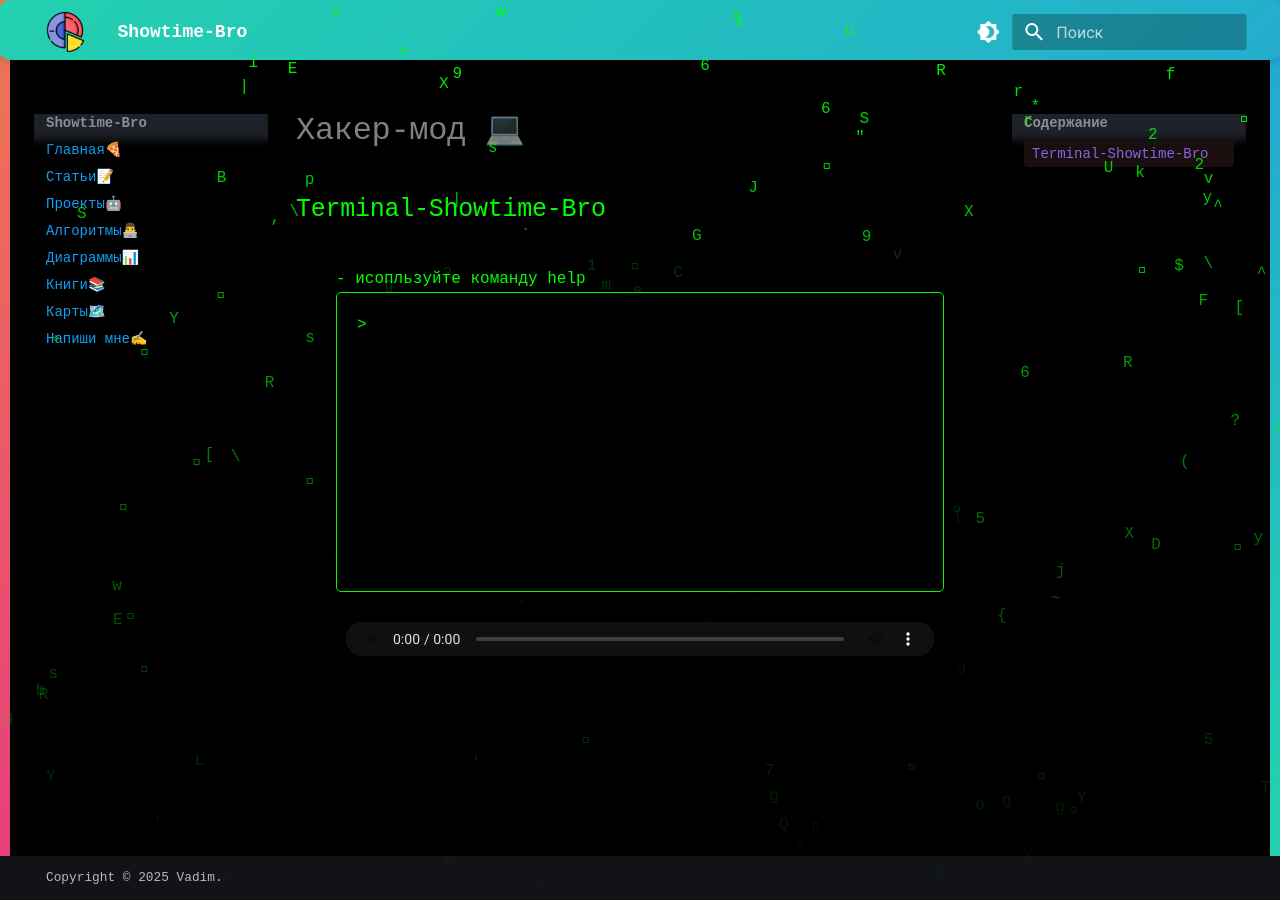
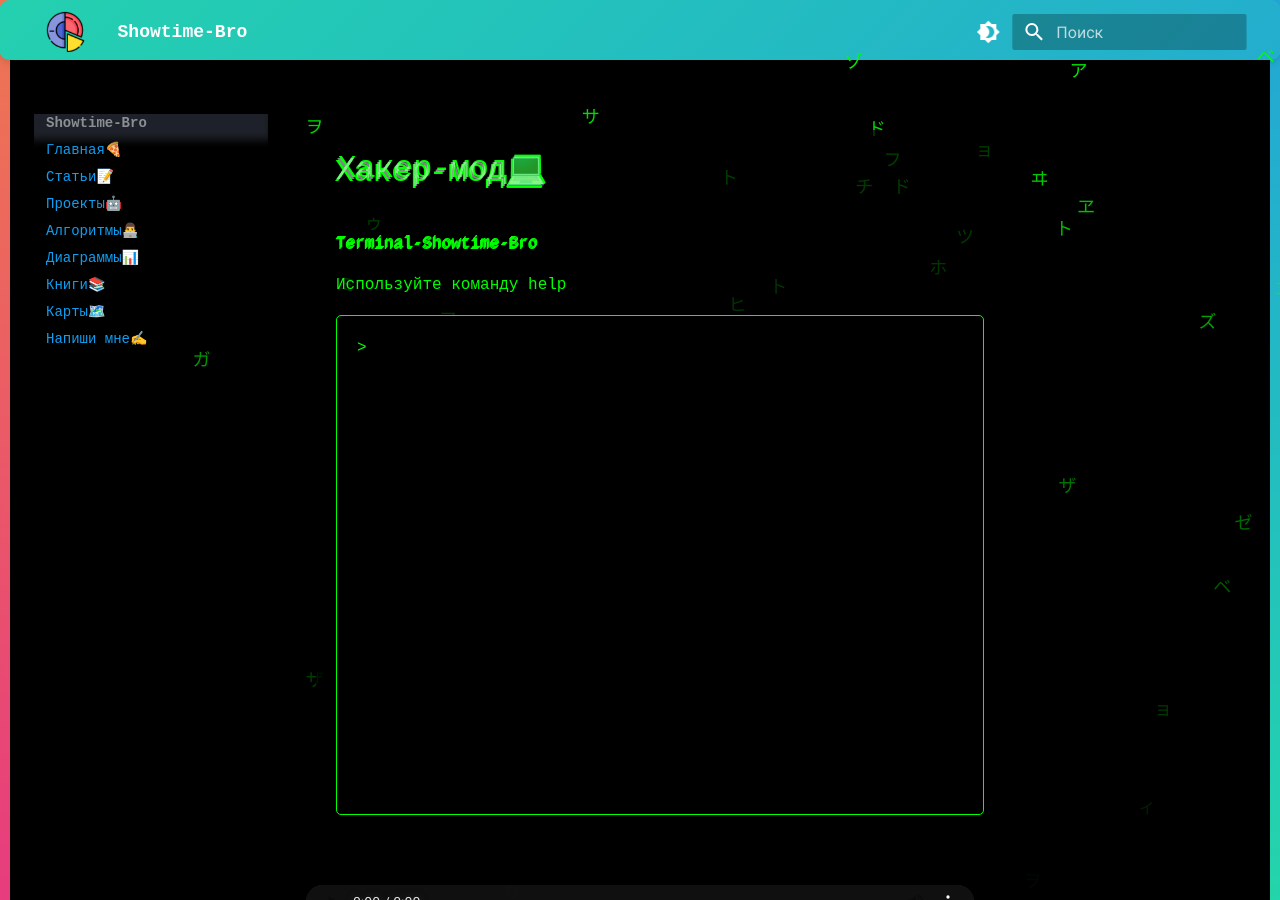
Before and after one commit to Showtimeeee/mkdocs-show-website, an MkDocs documentation site: the page built from docs/hacking/hacking.md, in a window 1280 px wide. Built offline with MkDocs 1.6.1 and Material for MkDocs 9.7.7, drawn with Linux system fonts in a browser that asks for light colours; some of the changed lines change nothing that is shown.

Commit message:
Update hacking.md

```diff
--- a/docs/hacking/hacking.md
+++ b/docs/hacking/hacking.md
@@ -1,15 +1,18 @@
-# Хакер-мод 💻
-
-## Terminal-Showtime-Bro
-
+<!DOCTYPE html>
+<html lang="en">
+<head>
+<meta charset="UTF-8">
+<meta name="viewport" content="width=device-width, initial-scale=1.0">
+<title>Hacker Mode</title>
 <style>
-  /* Стили для эффекта Матрицы */
   body {
     background: black;
     color: lime;
-    font-family: monospace;
+    font-family: 'Courier New', Courier, monospace;
     margin: 0;
     overflow: hidden;
+    display: flex;
+    height: 100vh;
   }
 
   #matrix-effect {
@@ -19,17 +22,18 @@
     width: 100%;
     height: 100%;
     z-index: 9999;
-    pointer-events: none; /* Чтобы клики проходили сквозь эффект */
+    pointer-events: none;
+    clip-path: inset(50px 0 0 0); /* Prevent symbols from overlapping the top panel */
   }
 
   .matrix-char {
     position: absolute;
-    color: lime;
-    font-family: monospace;
-    font-size: 16px;
-    user-select: none; /* Запрет выделения текста */
+    font-family: 'Courier New', Courier, monospace;
+    font-size: 18px;
+    user-select: none;
     animation: fall linear infinite;
     opacity: 0.8;
+    color: lime;
   }
 
   @keyframes fall {
@@ -43,17 +47,17 @@
     }
   }
 
-  /* Стили для основного контента */
   .content {
     position: relative;
     z-index: 10000;
     padding: 20px;
-    background: rgba(0, 0, 0, 0.7); /* Полупрозрачный фон для текста */
+    background: rgba(0, 0, 0, 0.7);
     border-radius: 10px;
     margin: 20px;
-  }
+    max-width: 1200px; /* ← Добавьте это для ограничения ширины */
+    width: 100%; /* ← Или это для процентной ширины */
+}
 
-  /* Стили для аудиоплеера */
   audio {
     width: 100%;
     margin-top: 20px;
@@ -68,17 +72,16 @@
 
   audio::-webkit-media-controls-play-button,
   audio::-webkit-media-controls-mute-button {
-    filter: invert(1); /* Инвертировать цвет кнопок для лучшей видимости */
+    filter: invert(1);
   }
 
-  /* Стили для терминала */
   #terminal {
     background: black;
     color: lime;
-    font-family: monospace;
+    font-family: 'Courier New', Courier, monospace;
     padding: 20px;
     border-radius: 5px;
-    height: 300px;
+    height: 500px; /* Increased height for a more rectangular shape */
     overflow-y: auto;
     border: 1px solid lime;
     position: relative;
@@ -94,18 +97,41 @@
     background: transparent;
     border: none;
     color: lime;
-    font-family: monospace;
+    font-family: 'Courier New', Courier, monospace;
     outline: none;
     width: 80%;
-    padding-left: 5px; /* Добавляем отступ для текста */
+    padding-left: 5px;
+  }
+
+  @keyframes glitch {
+    0%, 100% {
+      text-shadow: 0.05em 0 0 lime, -0.05em 0 0 lime;
+    }
+    20% {
+      text-shadow: 0.05em 0 0 lime, -0.05em -0.05em 0 lime;
+    }
+    40% {
+      text-shadow: 0.05em -0.05em 0 lime, -0.05em 0.05em 0 lime;
+    }
+    60% {
+      text-shadow: 0.05em 0.05em 0 lime, -0.05em 0 0 lime;
+    }
+    80% {
+      text-shadow: 0.05em 0 0 lime, -0.05em -0.05em 0 lime;
+    }
+  }
+
+  .glitch {
+    animation: glitch 0.2s infinite;
   }
 </style>
+</head>
+<body>
 <div id="matrix-effect"></div>
 <div class="content">
-
-- исопльзуйте команду help
-
-
+  <h1 class="glitch">Хакер-мод💻</h1>
+  <span class="glitch">Terminal-Showtime-Bro</span>
+  <p>Используйте команду help</p>
   <div id="terminal">
     <div id="terminal-output"></div>
     <div>
@@ -113,59 +139,49 @@
       <input id="terminal-input" autofocus>
     </div>
   </div>
-
+</div>
 
 <script>
-  // Скрипт для эффекта Матрицы
   const matrixEffect = document.getElementById('matrix-effect');
+  const matrixChars = 'アァカサタナハマヤャラザワガザダバパイィキシチニヒミリヰギジヂビピウゥクスツヌフムユュルグズブプエェケセテネヘメレヱゲゼデベペオォコソトノホモヨョロヲゴゾドボポヴッン';
 
   function createMatrixChar() {
     const char = document.createElement('div');
     char.className = 'matrix-char';
-    char.textContent = String.fromCharCode(Math.random() * 128); // Случайный символ
-    char.style.left = `${Math.random() * 100}vw`; // Случайная горизонтальная позиция
-    char.style.animationDuration = `${Math.random() * 2 + 1}s`; // Случайная скорость
-    char.style.opacity = Math.random() * 0.8 + 0.2; // Случайная прозрачность
+    char.textContent = matrixChars[Math.floor(Math.random() * matrixChars.length)];
+    char.style.left = `${Math.random() * 100}vw`;
+    char.style.animationDuration = `${Math.random() * 3 + 2}s`;
+    char.style.animationDelay = `${Math.random() * 5}s`;
     matrixEffect.appendChild(char);
 
-    // Удаление символа после завершения анимации
     char.addEventListener('animationend', () => {
       char.remove();
     });
   }
 
-  // Запуск эффекта
   function startMatrixEffect() {
-    setInterval(createMatrixChar, 30); // Создаем новый символ каждые 30 мс
+    setInterval(createMatrixChar, 50);
   }
 
-  // Остановка эффекта
   function stopMatrixEffect() {
-    matrixEffect.innerHTML = ''; // Очищаем контейнер
+    matrixEffect.innerHTML = '';
   }
 
-  // Запуск эффекта при загрузке страницы
   startMatrixEffect();
 
-  // Остановка эффекта при переходе на другую страницу
   window.addEventListener('beforeunload', stopMatrixEffect);
 
-  // Скрипт для терминала
   const terminalInput = document.getElementById('terminal-input');
   const terminalOutput = document.getElementById('terminal-output');
 
-  // Устанавливаем фокус на поле ввода при загрузке страницы
   terminalInput.focus();
 
-  // Перехватываем все нажатия клавиш
   document.addEventListener('keydown', (e) => {
-    // Если поле ввода не в фокусе, устанавливаем фокус на него
     if (document.activeElement !== terminalInput) {
       terminalInput.focus();
     }
   });
 
-  // Обработка ввода команды
   terminalInput.addEventListener('keydown', (e) => {
     if (e.key === 'Enter') {
       const command = terminalInput.value.trim();
@@ -173,69 +189,99 @@
         terminalOutput.innerHTML += `<div>> ${command}</div>`;
         handleCommand(command);
         terminalInput.value = '';
-        terminalOutput.scrollTop = terminalOutput.scrollHeight; // Прокрутка вниз
+        terminalOutput.scrollTop = terminalOutput.scrollHeight;
       }
     }
   });
 
   function handleCommand(command) {
-  let output = '';
-  switch (command.toLowerCase()) {
-    case 'help':
-      output = `Доступные команды:
+    let output = '';
+    switch (command.toLowerCase()) {
+      case 'help':
+        output = `Доступные команды:
 - clear: Очистить терминал
 - about: Информация о проекте
 - hack: Запустить процесс взлома
-- admin: Код доступа к admin
+- admin: Получить доступ к админке
 - ip: Показать ваш IP-адрес
 - encrypt: Зашифровать данные
 - decrypt: Расшифровать данные
 - ping: Проверить соединение
-- exit: Закрыть терминал
 - sudo: Получить root-доступ
-- hackThePen: Взломать об`;
-      break;
-    case 'clear':
-      terminalOutput.innerHTML = '';
-      return;
-    case 'about':
-      output = 'Хакер-мод v1.6\n Веб-приложение v3.1';
-      break;
-    case 'hack':
-      output = 'Запуск процесса взлома...\nВзлом завершен!';
-      break;
-    case 'admin':
-      output = `01010100 01101000 01100101 00100000 01001101 01100001 01110100 01110010 01101001 01111000 00100000 01101001 01110011 00100000 01100101 01110110 01100101 01110010 01111001 01110111 01101000 01100101 01110010 01100101`;
-      break;
-    case 'ip':
-      output = 'Ваш IP-адрес: 127.0.0.1';
-      break;
-    case 'encrypt':
-      output = 'Данные зашифрованы: X5gH$2kL@9qW';
-      break;
-    case 'decrypt':
-      output = 'Данные расшифрованы: Hello, World!';
-      break;
-    case 'ping':
-      output = 'Pinging 8.8.8.8...\nОтвет от 8.8.8.8: время=10мс';
-      break;
-    case 'exit':
-      output = 'Закрытие терминала...\nТерминал нельзя закрыть!)';
-      break;
-    case 'sudo':
-      output = 'Ошибка: недостаточно прав. Обратитесь к admin.';
-      break;
-    case 'hackThePen':
-      output = 'Запуск глобального взлома...\nВзлом завершен!';
-      break;
-    default:
-      output = `Ошибка: команда "${command}" не найдена. Введите "help" для списка команд.`;
+- sql: Выполнить SQL-инъекцию
+- scan: Сканировать порты
+- brute: Запустить brute force атаку
+- ddos: Запустить DDoS атаку
+- bypass: Обойти защиту
+- hacktheworld: Взломать весь мир`;
+        break;
+      case 'clear':
+        terminalOutput.innerHTML = '';
+        return;
+      case 'about':
+        output = 'Terminal-Showtime-Bro v1.6\nВеб-приложение v3.1';
+        break;
+      case 'hack':
+        output = 'Запуск процесса взлома...\nВзлом завершен!';
+        break;
+      case 'admin':
+        output = 'Поиск уязвимостей в админке...\nДоступ получен: admin:password123';
+        break;
+      case 'ip':
+        output = 'Ваш IP-адрес: 127.0.0.1';
+        break;
+      case 'encrypt':
+        output = 'Данные зашифрованы: X5gH$2kL@9qW';
+        break;
+      case 'decrypt':
+        output = 'Данные расшифрованы: Hello, World!';
+        break;
+      case 'ping':
+        output = 'Pinging 8.8.8.8...\nОтвет от 8.8.8.8: время=10мс';
+        break;
+      case 'sudo':
+        output = 'Ошибка: недостаточно прав. Обратитесь к admin.';
+        break;
+      case 'sql':
+        output = 'Выполнение SQL-инъекции...\nУспешно! Данные извлечены: users table';
+        break;
+      case 'scan':
+        output = 'Сканирование портов...\nОткрытые порты: 22 (SSH), 80 (HTTP), 443 (HTTPS)';
+        break;
+      case 'brute':
+        output = 'Запуск brute force атаки...\nПароль подобран: qwerty123';
+        break;
+      case 'ddos':
+        output = 'Запуск DDoS атаки...\nСервер недоступен!';
+        break;
+      case 'bypass':
+        output = 'Попытка обхода защиты...\nЗащита успешно обойдена!';
+        break;
+      case 'hacktheworld':
+        output = 'Запуск глобального взлома...\nВзлом завершен! Мир теперь ваш!';
+        break;
+      default:
+        output = `Ошибка: команда "${command}" не найдена. Введите "help" для списка команд.`;
+    }
+    simulateTyping(output);
   }
-  terminalOutput.innerHTML += `<div>${output}</div>`;
-}
+
+  function simulateTyping(output) {
+    let i = 0;
+    const interval = setInterval(() => {
+      terminalOutput.innerHTML += output[i++];
+      terminalOutput.scrollTop = terminalOutput.scrollHeight;
+      if (i >= output.length) {
+        clearInterval(interval);
+        terminalOutput.innerHTML += '<br>';
+      }
+    }, 25); // Adjust speed of typing here
+  }
 </script>
 
 <audio controls preload="metadata" style="width: 100%" autoplay>
   <source src="../audio/mat.mp3" type="audio/mpeg">
   Ваш браузер не поддерживает воспроизведение звука на странице.
 </audio>
+</body>
+</html>
```
